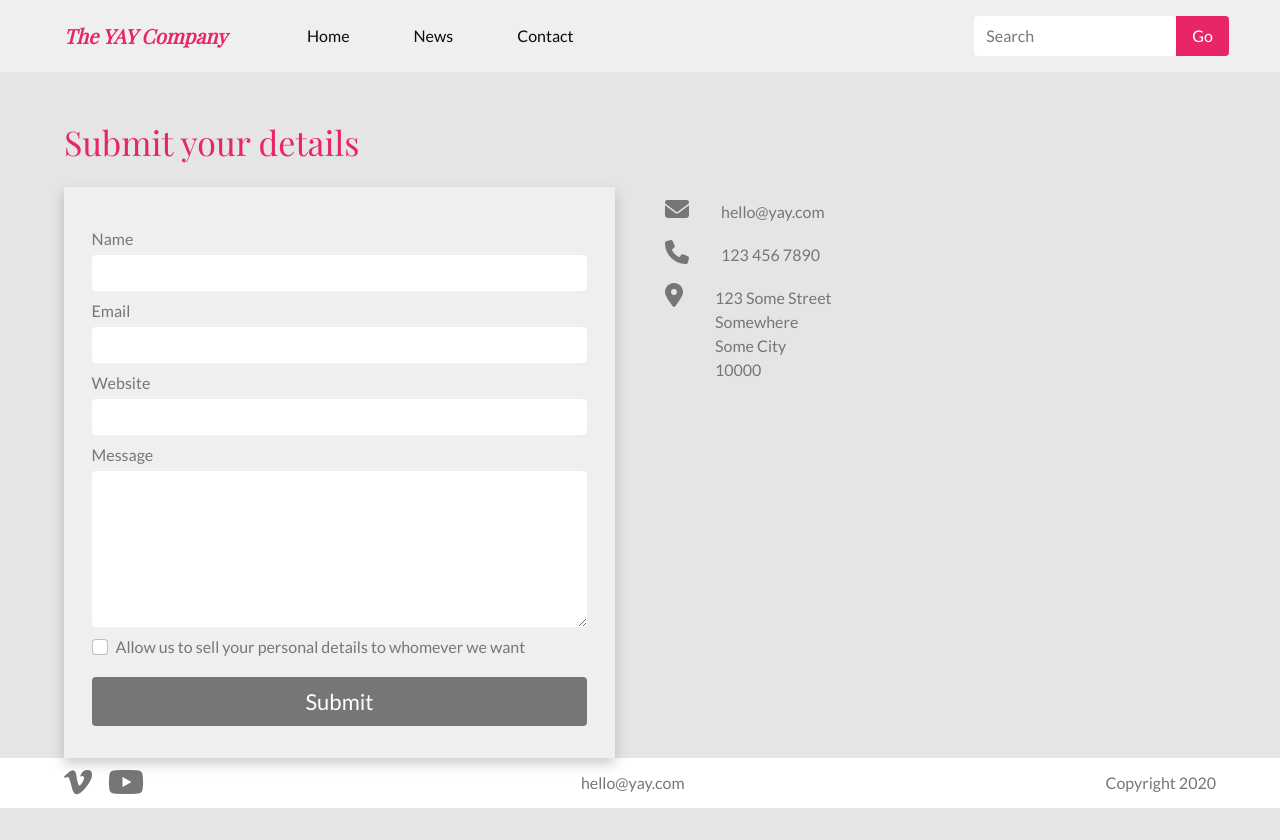
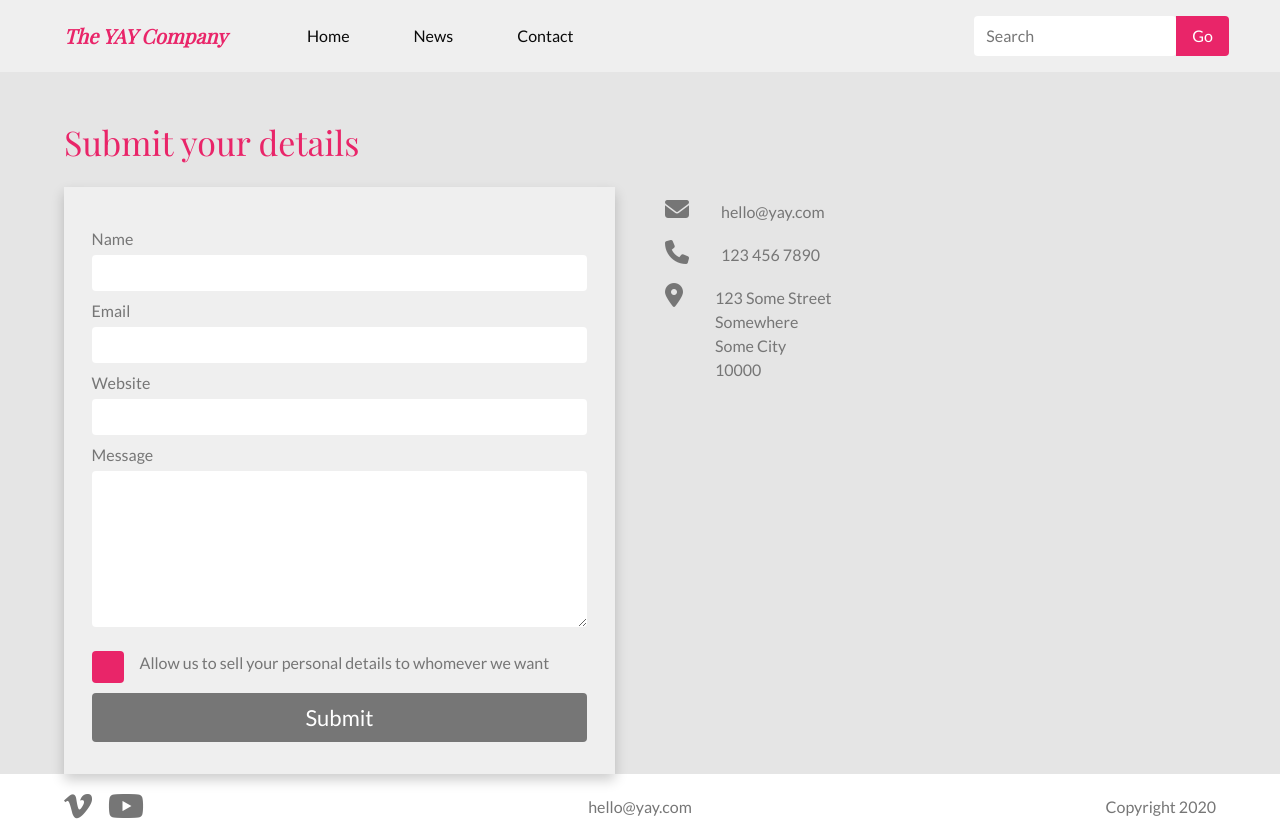
Before and after one commit to Noroff-FEU-Assignments/css-frameworks-ca-7oiden, a React (Create React App) app: page /contact in a window 1280 px wide. Before the commit the page ends 808 px from the top, so only its background shows below. Built offline with nearby package versions, Linux system fonts and the light colour scheme; a web font is replaced by a local one.

Commit message:
footer fixed

```diff
--- a/src/components/footer/Footer.js
+++ b/src/components/footer/Footer.js
@@ -1,15 +1,19 @@
 import React from "react";
+import Row from "react-bootstrap/Row";
+import Col from "react-bootstrap/Col";
 
 function Footer() {
   return (
     <footer>
       <div className="footer-container">
-        <div>
+        <div className="footer-links-container">
           <i class="fab fa-vimeo-v"></i>
           <i class="fab fa-youtube"></i>
         </div>
-        <div>hello@yay.com</div>
-        <div>Copyright 2020</div>
+        <div className="copyright-container">
+          <div className="hello">hello@yay.com</div>
+          <div>Copyright 2020</div>
+        </div>
       </div>
     </footer>
   );
--- a/src/components/forms/FormCustomized.js
+++ b/src/components/forms/FormCustomized.js
@@ -5,19 +5,19 @@ import Button from "react-bootstrap/Button";
 function FormCustomized() {
   return (
     <Form className="form">
-      <Form.Group className="form-group" controlId="formBasicEmail">
+      <Form.Group className="form-group" controlId="formBasicNam">
         <Form.Label>Name</Form.Label>
         <Form.Control type="text" />
       </Form.Group>
 
-      <Form.Group className="form-group" controlId="formBasicPassword">
+      <Form.Group className="form-group" controlId="formBasicEmail">
         <Form.Label>Email</Form.Label>
         <Form.Control type="email" />
       </Form.Group>
 
-      <Form.Group className="form-group" controlId="formBasicEmail">
+      <Form.Group className="form-group" controlId="formBasicWebsite">
         <Form.Label>Website</Form.Label>
-        <Form.Control type="text" />
+        <Form.Control className="website" type="text" />
       </Form.Group>
 
       <Form.Group
--- a/src/sass/partials/_footer.scss
+++ b/src/sass/partials/_footer.scss
@@ -1,13 +1,46 @@
 .footer-container {
-  width: 90%;
+  width: 85%;
   margin: 0 auto;
   display: flex;
-  justify-content: space-between;
-  align-items: center;
+  flex-direction: column;
   color: $colorLightText;
+  padding-top: 2rem;
+  padding-bottom: 1rem;
+
+  @media (min-width: 992px) {
+    width: 90%;
+    flex-direction: row;
+    justify-content: space-between;
+    align-items: center;
+    padding-top: 0.5rem;
+    padding-bottom: 0.5rem;
+  }
 
   & div i {
     padding-right: 1rem;
     font-size: 2rem;
   }
 }
+
+.footer-links-container {
+  text-align: center;
+  margin-bottom: 1rem;
+
+  @media (min-width: 992px) {
+    text-align: left;
+    flex: 1;
+    margin-bottom: 0;
+  }
+}
+
+.copyright-container {
+  display: flex;
+  justify-content: space-between;
+  flex: 1;
+}
+
+.hello {
+  @media (min-width: 992px) {
+    transform: translate(-50%);
+  }
+}
--- a/src/sass/partials/_form.scss
+++ b/src/sass/partials/_form.scss
@@ -1,3 +1,16 @@
+.contact-wrapper {
+  display: flex;
+  flex-direction: column;
+  margin-bottom: 100px;
+
+  @media (min-width: 992px) {
+    flex-direction: row;
+    width: 90%;
+    margin: 0 auto;
+    gap: 50px;
+  }
+}
+
 .form-container {
   width: 100%;
   padding: 2rem 7.5%;
@@ -26,18 +39,6 @@
   border: none;
   margin-top: 1rem;
   padding: 0.5rem;
-}
-
-.contact-wrapper {
-  display: flex;
-  flex-direction: column;
-
-  @media (min-width: 992px) {
-    flex-direction: row;
-    width: 90%;
-    margin: 0 auto;
-    gap: 50px;
-  }
 }
 
 .form-wrapper {
@@ -84,3 +85,21 @@
     padding: 0;
   }
 }
+
+.form-check-input {
+  margin-top: 1rem;
+  margin-bottom: 1rem;
+  border: none;
+}
+
+.form-check-label {
+  margin-top: 1rem;
+  padding-left: 0.5rem;
+}
+
+.website::before {
+  content: "test";
+  width: 10px;
+  height: 10px;
+  background-color: black;
+}
--- a/src/sass/style.scss
+++ b/src/sass/style.scss
@@ -66,6 +66,9 @@ $pagination-hover-bg: $colorPrimary;
 $pagination-hover-border-color: $colorPrimary;
 
 $form-label-margin-bottom: 0.25rem;
+$form-check-input-bg: $colorPrimary;
+$form-check-input-width: 2em;
+$form-check-input-checked-bg-color: grey;
 
 @import "~bootstrap/scss/bootstrap";
 
```
